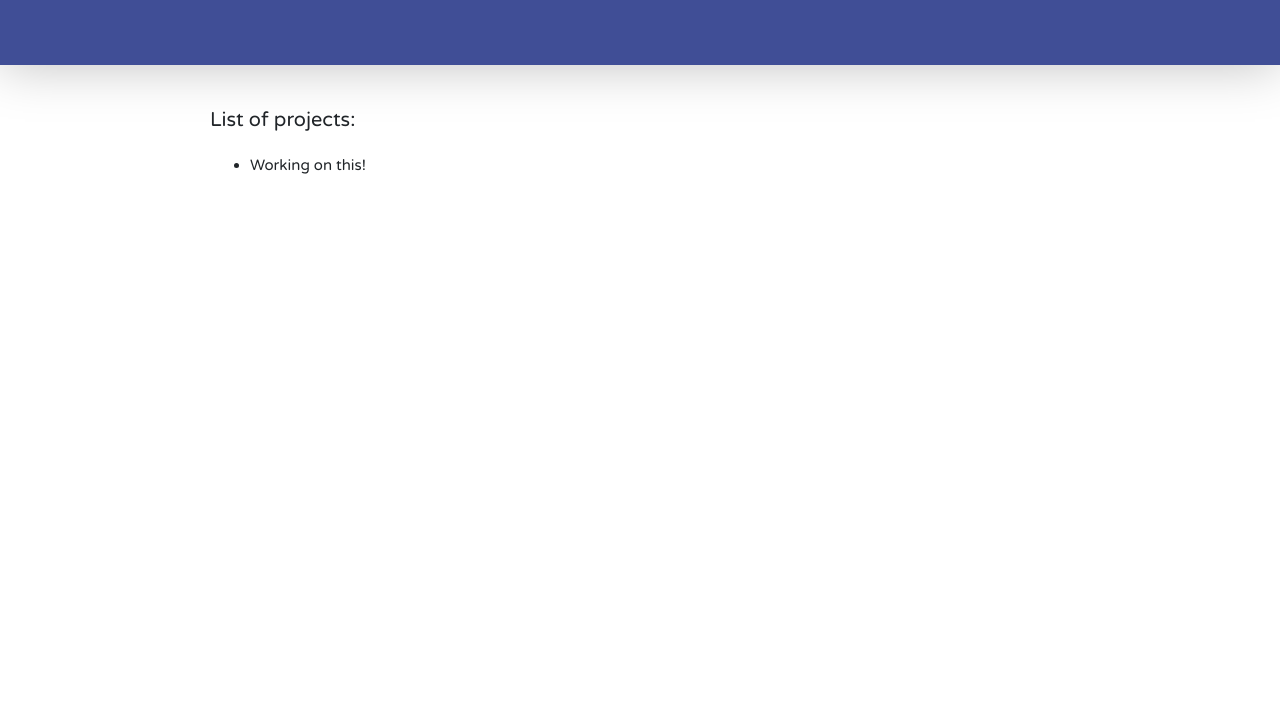
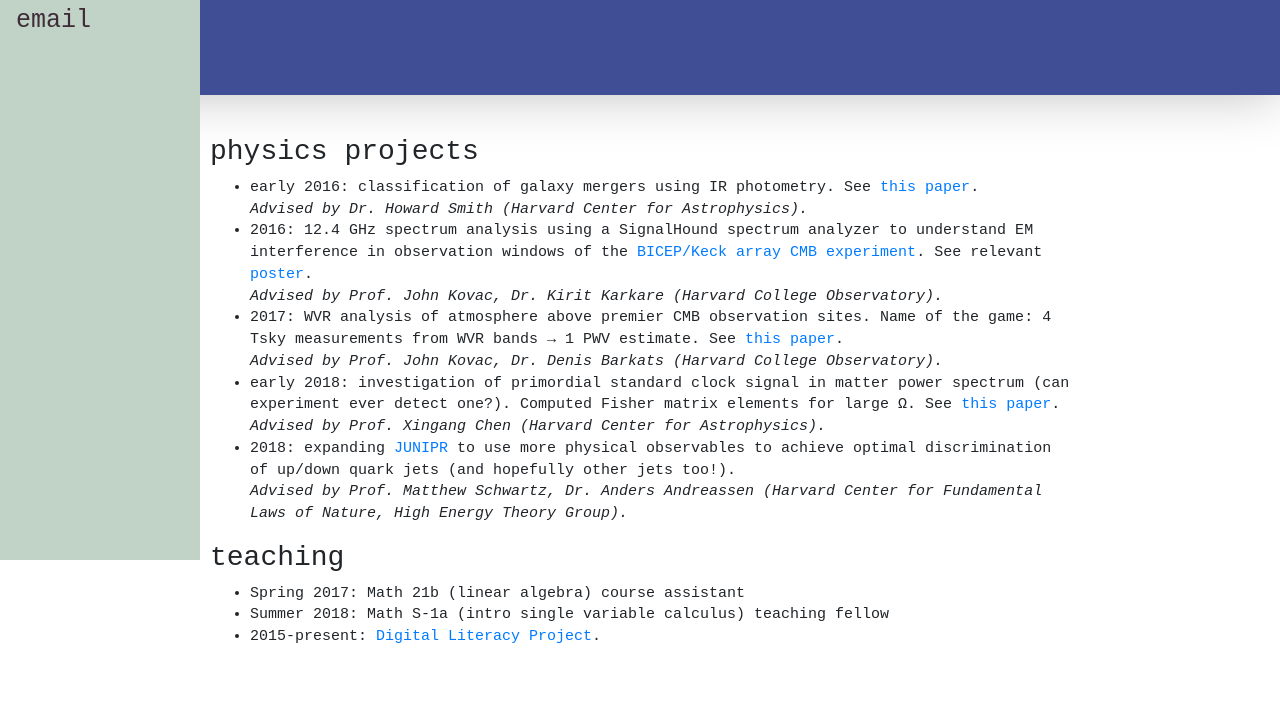
Before and after one commit to thomasculp/thomasculp.github.io, a plain HTML site: page index.html in a window 1280 px wide. Shown: the part 240-944 px from the top of the page. Before the commit the page ends 800 px from the top, so only its background shows below. Drawn offline with nearby package versions, Linux system fonts and the light colour scheme; a web font is replaced by a local one.

Commit message:
added personal info. need to put in the real links

```diff
--- a/index.html
+++ b/index.html
@@ -2,11 +2,13 @@
     <head>
         <title>Thomas Culp</title>
         <link rel="stylesheet" href="https://stackpath.bootstrapcdn.com/bootstrap/4.1.3/css/bootstrap.min.css" integrity="sha384-MCw98/SFnGE8fJT3GXwEOngsV7Zt27NXFoaoApmYm81iuXoPkFOJwJ8ERdknLPMO" crossorigin="anonymous">
-        <link href="https://fonts.googleapis.com/css?family=Varela+Round" rel="stylesheet">
+        <link href="https://fonts.googleapis.com/css?family=PT+Mono" rel="stylesheet">
+        <!--<link href="https://fonts.googleapis.com/css?family=Varela+Round"
+          rel="stylesheet">-->
 
         <style>
             body {
-                font-family: "Varela Round", "Helvetica Neue", Helvetica, Arial, sans-serif;
+                font-family: "PT Mono", monospace, "Helvetica Neue", Helvetica, Arial, sans-serif;
                 font-size: 15px;
                 line-height: 145%;
             }
@@ -46,23 +48,100 @@
             .container hr {
                 margin: 50px 0;
             }
+
+            .sidenav {
+                height: 100%;
+                width: 200px;
+                position: fixed;
+                z-index: 1;
+                top: 0;
+                left: 0;
+                background-color: #c1d2c7;
+                overflow-x: hidden;
+                padding-top: 120px;
+            }
+
+            .sidenav a {
+                padding: 6px 8px 6px 16px;
+                text-decoration: none;
+                font-size: 25px;
+                color: #3E2D38;
+                display: block;
+            }
+
+            .sidenav a:hover {
+                color: #f1f1f1;
+            }
+
         </style>
     </head>
     <body>
         <header>
                 <div class="container">
                         <h1 class="title">Thomas Culp</h1>
-                        <p class="primaryIntroduction"><strong>I&apos;m an undergraduate studying physics and math at Harvard University.</strong></p>
+                        <p class="primaryIntroduction"><strong>I&apos;m an
+                          undergraduate concentrating in physics and math with a
+                          secondary in computer science at Harvard University.</strong></p>
 
                     </div>
         </header>
         <div class="content">
                 <div class="container">
-                        <p>List of projects:</p>
+                        <h3>physics projects</h3>
                         <ul>
-                            <li>Working on this!</li>
+                            <li>early 2016: classification of galaxy mergers
+                              using IR photometry. See <a
+                     href=#mergerspaper>this paper</a>. <br>
+                              <i>Advised by Dr. Howard Smith (Harvard Center for
+                              Astrophysics).</i></li>
+                            <li>2016: 12.4 GHz spectrum analysis using a
+                              SignalHound spectrum analyzer to understand EM
+                              interference in observation windows of the
+                              <a href=http://bicepkeck.org/>BICEP/Keck array CMB
+                                experiment</a>. See relevant <a
+                     href=#poster>poster</a>. <br>
+                   <i>Advised by Prof. John Kovac, Dr.
+                     Kirit Karkare (Harvard College Observatory).</i></li>
+                            <li>2017: WVR analysis of atmosphere above premier
+                              CMB observation sites. Name of the game: 4 Tsky
+                              measurements from WVR bands &rarr; 1 PWV estimate.
+                              See <a href=#WVRPaper>this paper</a>. <br>
+                              <i>Advised by
+                              Prof. John Kovac, Dr. Denis Barkats (Harvard
+                              College Observatory).</i></li>
+                            <li>early 2018: investigation of primordial standard
+                              clock signal in matter power spectrum (can
+                              experiment ever detect one?). Computed Fisher
+                              matrix elements for large &Omega;. See <a
+                     href=#surveyfuture>this paper</a>. <br>
+                   <i>Advised by Prof. Xingang
+                     Chen (Harvard Center for Astrophysics).</i></li>
+                            <li>2018: expanding <a href=#JUNIPRpaper>JUNIPR</a>
+                              to use more physical observables to achieve optimal
+                              discrimination of up/down quark jets (and
+                              hopefully
+                              other jets too!). <br>
+                              <i>Advised by Prof. Matthew
+                              Schwartz, Dr. Anders Andreassen (Harvard Center
+                              for Fundamental Laws of Nature, High Energy Theory
+                              Group).</i></li>
+                        </ul>
+                        <h3>teaching</h3>
+                        <ul>
+                          <li>Spring 2017: Math 21b (linear algebra) course
+                            assistant</li>
+                          <li>Summer 2018: Math S-1a (intro single variable
+                            calculus) teaching fellow</li>
+                          <li>2015-present: <a href=http://digilit.io>Digital
+                              Literacy Project</a>.</li>
                         </ul>
                     </div>
+        </div>
+        <div class="sidenav">
+          <h1>links</h1>
+          <a href="#link">bitbucket</a>
+          <a href="#link">github</a>
+          <a href="mailto:">email</a>
         </div>
 
     </body>
```
